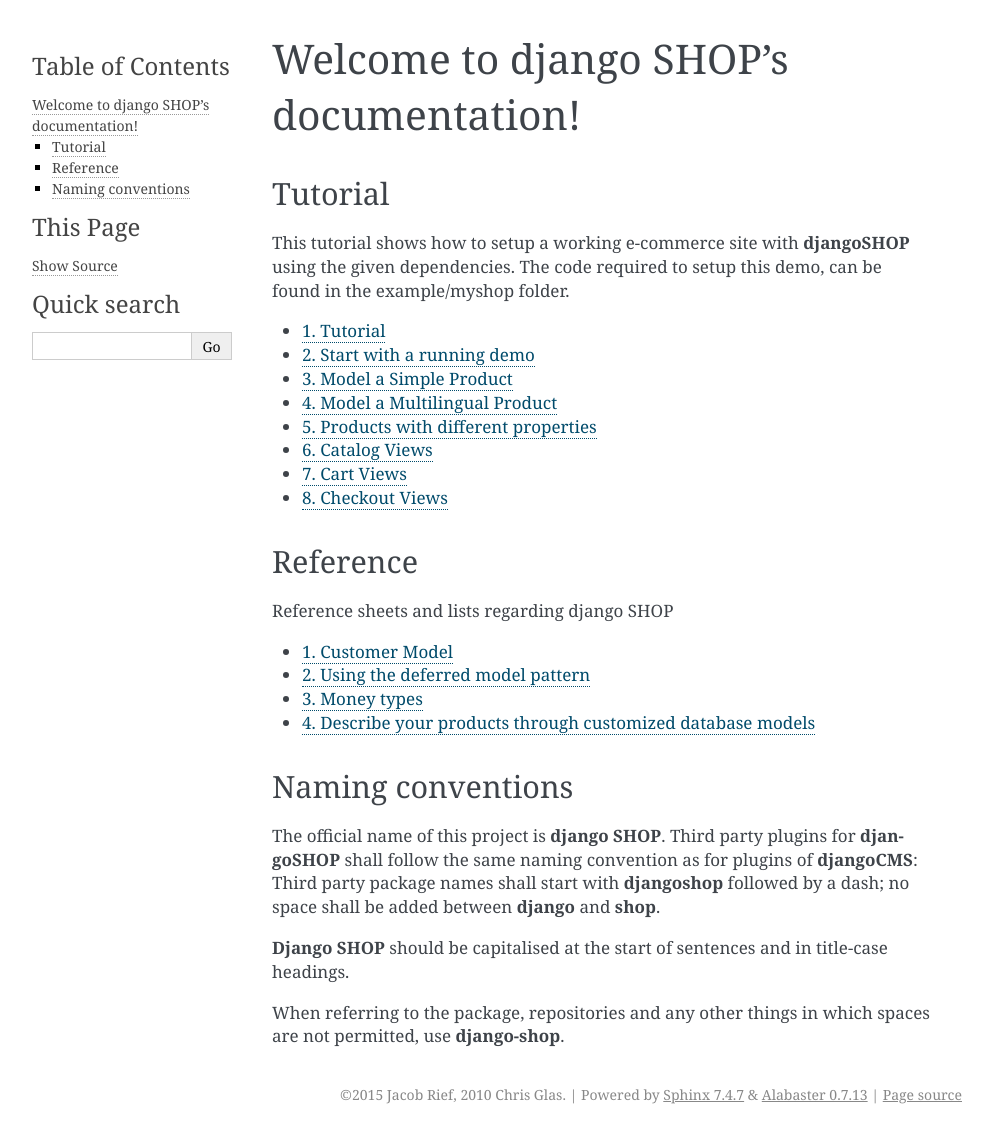
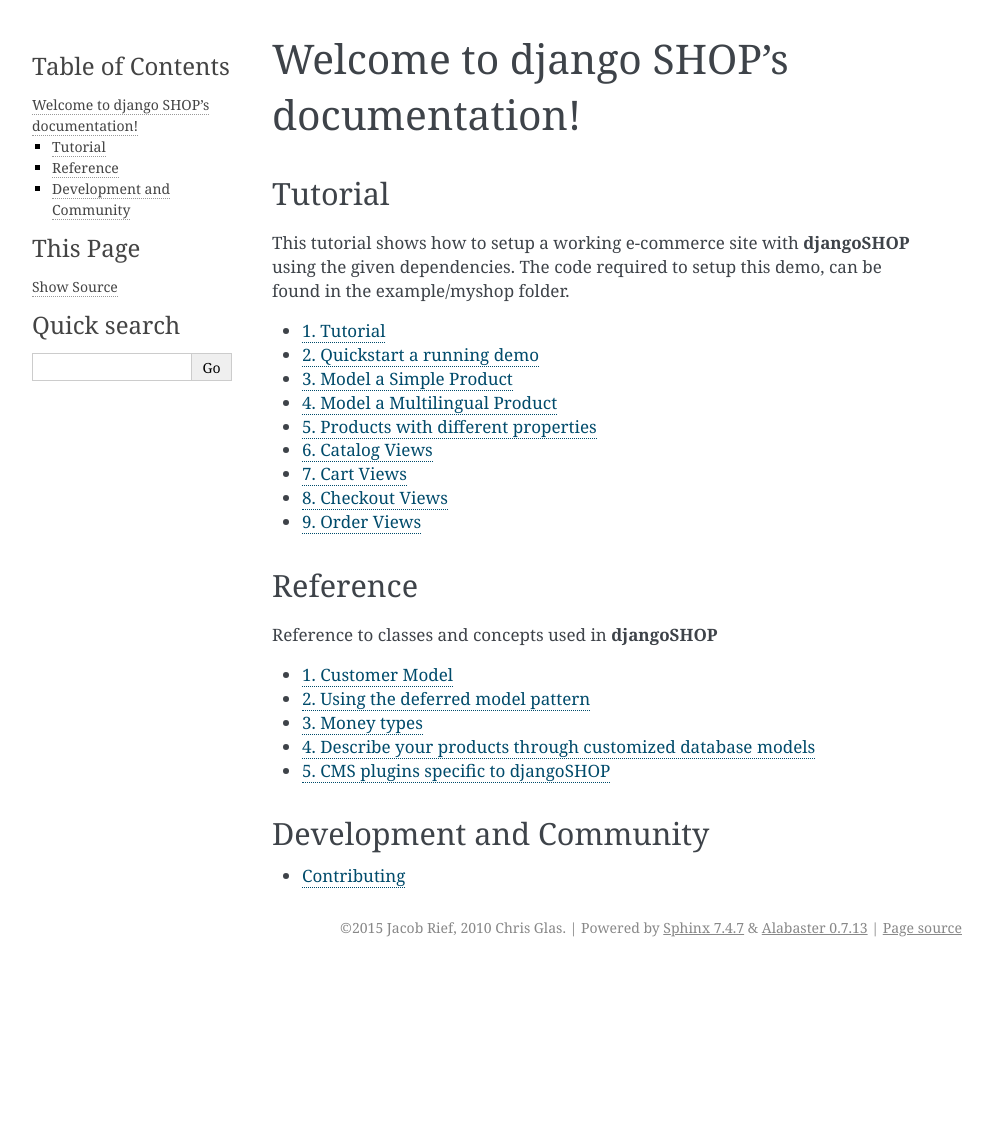
Before and after one commit to joker-softdev/django_shop, a Sphinx documentation site: the page built from docs/index.rst, in a window 1280 px wide. Shown: the whole page, without its empty margins (148-1141 px from the left). Built offline with Sphinx 7.4.7, drawn with Linux system fonts in a browser that asks for light colours; after the commit the page ends 967 px from its top, so only the background shows below that.

Commit message:
Updated tutorial

```diff
--- a/docs/index.rst
+++ b/docs/index.rst
@@ -21,12 +21,13 @@
 	tutorial/catalog-views
 	tutorial/cart-views
 	tutorial/checkout-views
+	tutorial/order-views
 
 
 Reference
 ==========
 
-Reference sheets and lists regarding django SHOP
+Reference to classes and concepts used in **djangoSHOP**
 
 .. toctree::
 	:maxdepth: 1
@@ -36,20 +37,13 @@
 	reference/deferred-models
 	reference/money-types
 	reference/product-models
+	reference/cascade-plugins
 
 
-Naming conventions
-==================
+Development and Community
+=========================
 
-The official name of this project is **django SHOP**. Third party plugins for **djangoSHOP** shall
-follow the same naming convention as for plugins of **djangoCMS**: Third party package names shall
-start with **djangoshop** followed by a dash; no space shall be added between **django** and
-**shop**.
+.. toctree::
+	:maxdepth: 1
 
-
-
-**Django SHOP** should be capitalised at the start of sentences and in
-title-case headings.
-
-When referring to the package, repositories and any other things in which
-spaces are not permitted, use **django-shop**.
+	contributing
--- a/docs/tutorial/checkout-views.rst
+++ b/docs/tutorial/checkout-views.rst
@@ -3,7 +3,7 @@
 ==============
 
 In **djangoSHOP**, the checkout view follows the same idea as all other pages – it is managed by
-the CMS. Change into the Django admin backend and enter into CMS page tree. A good position in
+the CMS. Change into the Django admin backend and enter into the CMS page tree. A good position in
 that tree for adding the Checkout page is just below the Cart page. Then as the template, you can
 use “Inherit from parent”.
 
```
Also changed, not shown: docs/contributing.rst (+15 -0 lines), docs/reference/cascade-plugins.rst (+7 -3 lines), docs/tutorial/intro.rst (+6 -5 lines), docs/tutorial/order-views.rst (added, +60 -0 lines), docs/tutorial/quickstart.rst (+16 -21 lines), docs/_static/order/detail-view.png (added), docs/_static/order/list-view.png (added).
